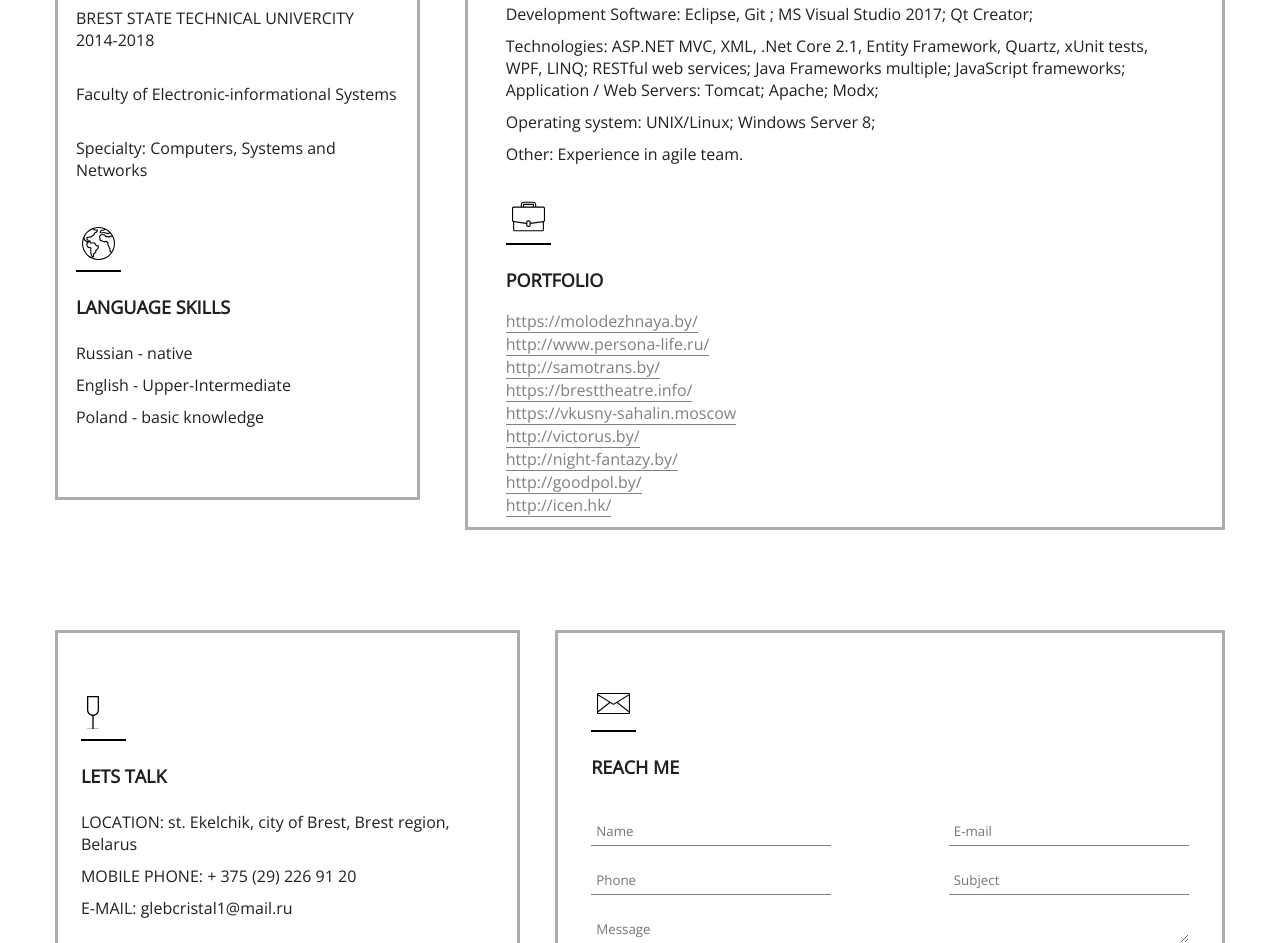
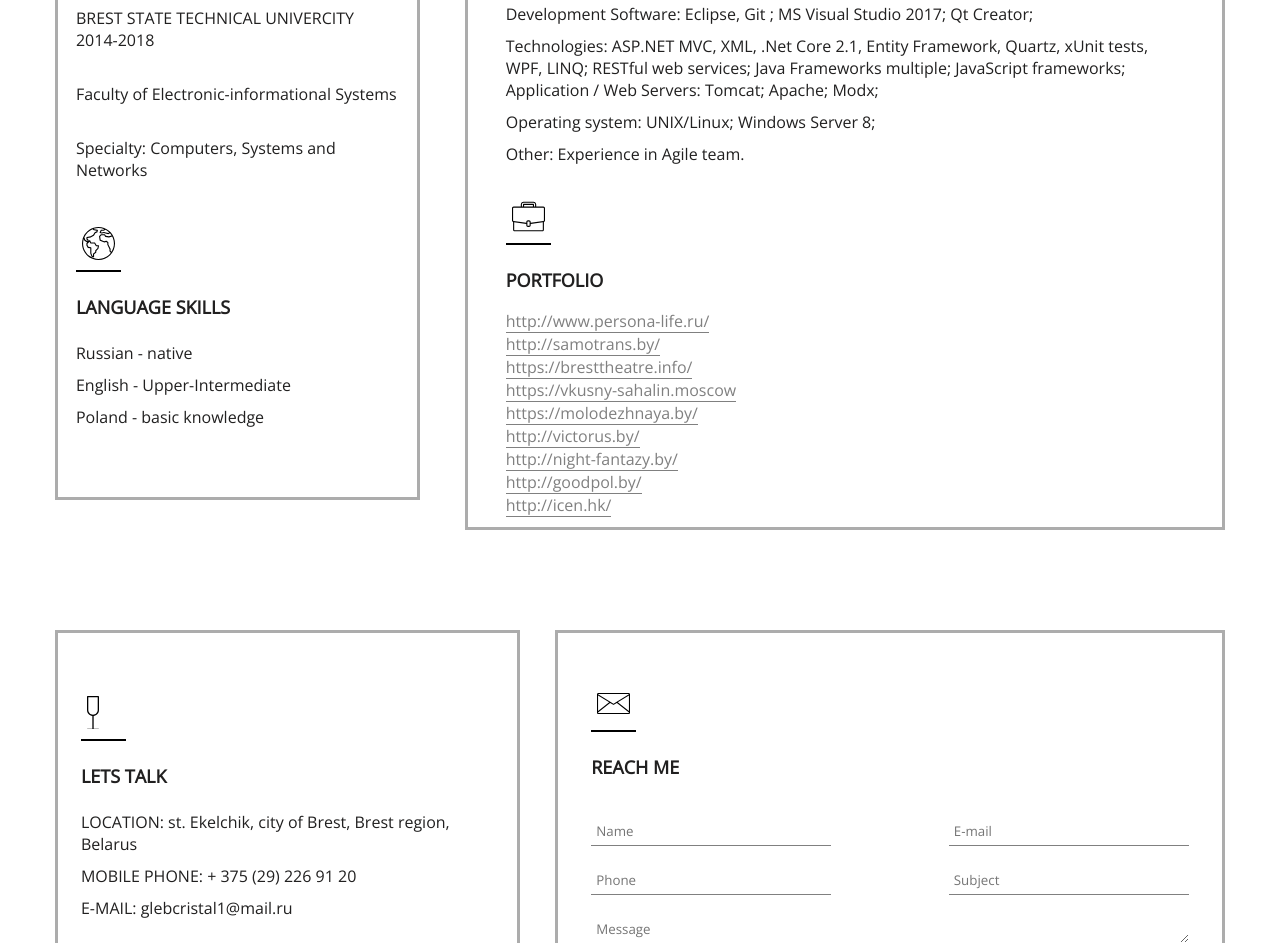
Before and after one commit to SimaDmtr/HLEBMANCHAK, a plain HTML site: page index.html in a window 1280 px wide. Shown: the part 1540-2483 px from the top of the page. Drawn offline with nearby package versions, Linux system fonts and the light colour scheme.

Commit message:
Update index.html

```diff
--- a/index.html
+++ b/index.html
@@ -79,17 +79,17 @@
                                         <p>Development Software: Eclipse, Git ; MS Visual Studio 2017; Qt Creator;</p>
                                         <p>Technologies: ASP.NET MVC, XML, .Net Core 2.1, Entity Framework, Quartz, xUnit tests, WPF, LINQ; RESTful web services; Java Frameworks multiple; JavaScript frameworks; Application / Web Servers: Tomcat; Apache; Modx;</p>
                                         <p>Operating system: UNIX/Linux; Windows Server 8;</p>
-                                        <p>Other: Experience in agile team.</p>
+                                        <p>Other: Experience in Agile team.</p>
                                     </div>
                                     <div class="block_two">
                                         <div><img src="img/suitcase.svg" alt=""></div>
                                             <h3>PORTFOLIO</h3>
                                             <div class="link">
-                                                <a href="https://molodezhnaya.by/">https://molodezhnaya.by/</a>
                                                 <a href="http://www.persona-life.ru/">http://www.persona-life.ru/</a>
                                                 <a href="http://samotrans.by/">http://samotrans.by/</a>
                                                 <a href="https://bresttheatre.info/">https://bresttheatre.info/</a>
                                                 <a href="https://vkusny-sahalin.moscow/">https://vkusny-sahalin.moscow</a>
+                                                <a href="https://molodezhnaya.by/">https://molodezhnaya.by/</a>
                                                 <a href="http://victorus.by/">http://victorus.by/</a>
                                                 <a href="http://night-fantazy.by/">http://night-fantazy.by/</a>
                                                 <a href="http://goodpol.by/">http://goodpol.by/</a>
```
